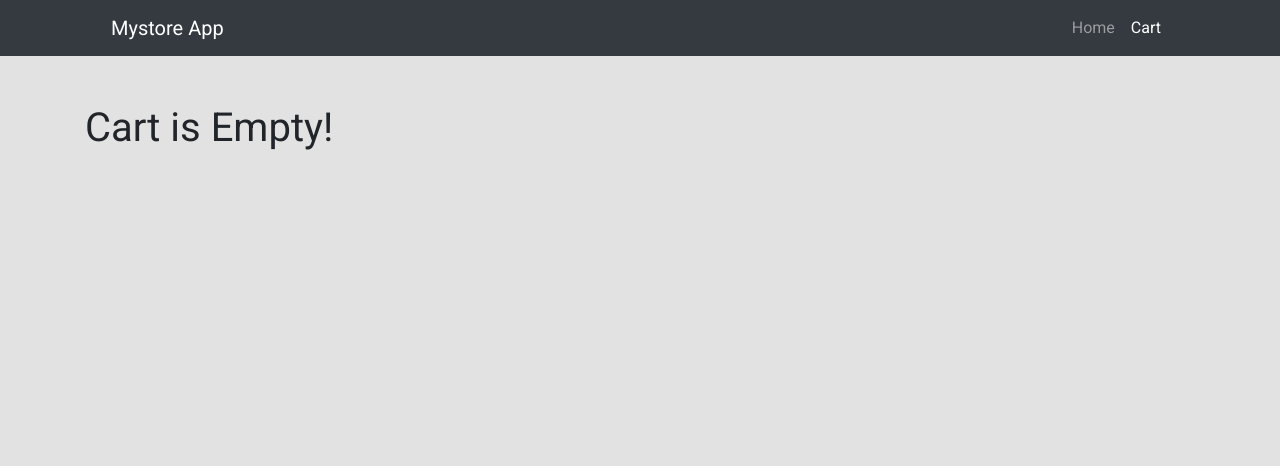
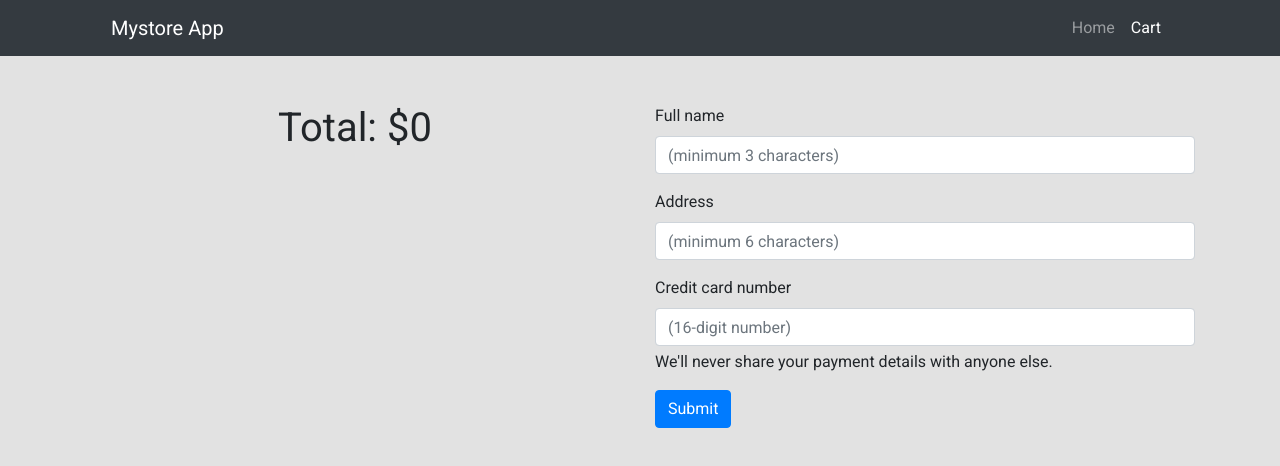
Before and after one commit to amoljagtap17/udacity-nanodegree-fsjsd-mystore, an Angular app: page /cart in a window 1280 px wide. Shown: the top 466 px of the page. Built offline with nearby package versions, Linux system fonts and the light colour scheme.

Commit message:
MYSTORE: Add static cart checkout form component

```diff
--- a/src/app/app.module.ts
+++ b/src/app/app.module.ts
@@ -13,6 +13,7 @@ import { HttpClientModule } from '@angular/common/http';
 import { FormsModule } from '@angular/forms';
 import { AddToCartFormComponent } from './components/add-to-cart-form/add-to-cart-form.component';
 import { CartItemComponent } from './components/cart-item/cart-item.component';
+import { CartCheckoutFormComponent } from './components/cart-checkout-form/cart-checkout-form.component';
 
 @NgModule({
   declarations: [
@@ -24,6 +25,7 @@ import { CartItemComponent } from './components/cart-item/cart-item.component';
     CartComponent,
     AddToCartFormComponent,
     CartItemComponent,
+    CartCheckoutFormComponent,
   ],
   imports: [BrowserModule, AppRoutingModule, HttpClientModule, FormsModule],
   providers: [],
--- /dev/null
+++ b/src/app/components/cart-checkout-form/cart-checkout-form.component.html
@@ -0,0 +1,55 @@
+<form #checkoutForm="ngForm">
+  <div class="row">
+    <div class="col-12 mb-3">
+      <label for="fullName" class="form-label">Full name</label>
+      <input
+        type="text"
+        id="fullName"
+        name="fullName"
+        required
+        minlength="3"
+        maxlength="20"
+        class="form-control"
+        placeholder="(minimum 3 characters)"
+      />
+    </div>
+    <div class="col-12 mb-3">
+      <label for="address" class="form-label">Address</label>
+      <input
+        type="text"
+        id="address"
+        name="address"
+        required
+        minlength="6"
+        maxlength="20"
+        class="form-control"
+        placeholder="(minimum 6 characters)"
+      />
+    </div>
+    <div class="col-12 mb-3">
+      <label for="card" class="form-label">Credit card number</label>
+      <input
+        type="text"
+        id="card"
+        name="card"
+        required
+        minlength="16"
+        maxlength="16"
+        class="form-control"
+        placeholder="(16-digit number)"
+      />
+      <div id="cardHelp" class="form-text">
+        We'll never share your payment details with anyone else.
+      </div>
+    </div>
+    <div class="col-12 mb-3">
+      <button
+        type="submit"
+        class="btn btn-primary"
+        [disabled]="checkoutForm.invalid"
+      >
+        Submit
+      </button>
+    </div>
+  </div>
+</form>
--- /dev/null
+++ b/src/app/components/cart-checkout-form/cart-checkout-form.component.ts
@@ -0,0 +1,15 @@
+import { Component, OnInit } from '@angular/core';
+
+@Component({
+  selector: 'app-cart-checkout-form',
+  templateUrl: './cart-checkout-form.component.html',
+  styleUrls: ['./cart-checkout-form.component.css']
+})
+export class CartCheckoutFormComponent implements OnInit {
+
+  constructor() { }
+
+  ngOnInit(): void {
+  }
+
+}
--- a/src/app/components/cart/cart.component.html
+++ b/src/app/components/cart/cart.component.html
@@ -1,4 +1,4 @@
-<div class="row" *ngIf="cartProducts.length; else elseBlock">
+<div class="row" *ngIf="cartProducts.length === 0; else elseBlock">
   <div class="col">
     <app-cart-item
       *ngFor="let cartProduct of cartProducts"
@@ -11,7 +11,9 @@
       </div>
     </div>
   </div>
-  <div class="col">Form</div>
+  <div class="col">
+    <app-cart-checkout-form></app-cart-checkout-form>
+  </div>
 </div>
 
 <ng-template #elseBlock>
```
Also changed, not shown: src/app/components/cart-checkout-form/cart-checkout-form.component.css (added), 1 other file (tests, documents, lock files or other folders).
